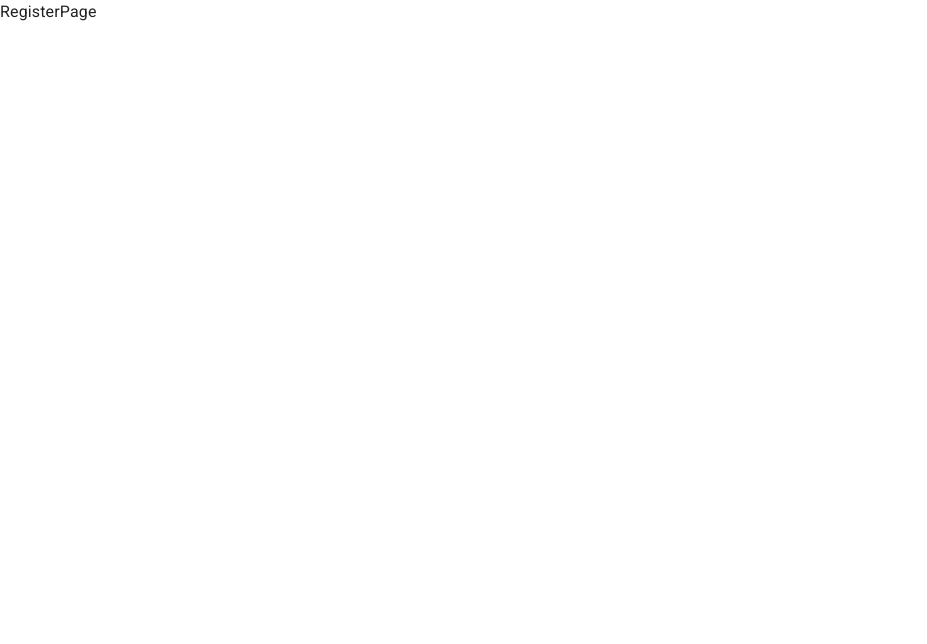
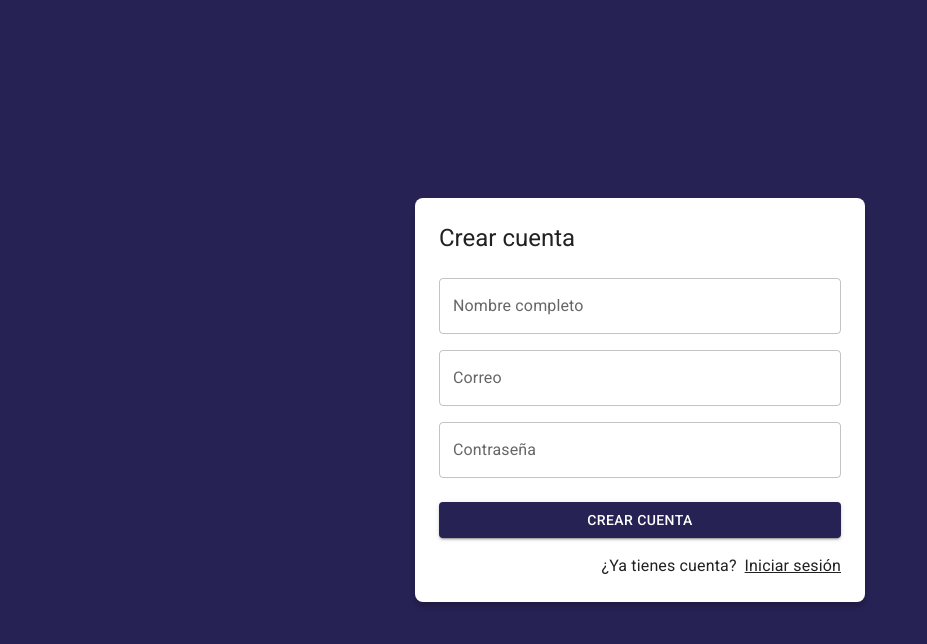
Before and after one commit to alesbe/journal-app, a React (Vite) app: page /auth/register in a window 1280 px wide. Shown: the top 644 px of the page, without its empty margins (0-927 px from the left). Built offline with nearby package versions, Linux system fonts and the light colour scheme.

Commit message:
implemented register page

```diff
--- a/src/auth/pages/RegisterPage.jsx
+++ b/src/auth/pages/RegisterPage.jsx
@@ -1,5 +1,56 @@
+import { Link as RouterLink } from "react-router-dom";
+import { Google } from "@mui/icons-material"
+import { Button, Grid, Link, TextField, Typography } from "@mui/material"
+import { AuthLayout } from "../layout/AuthLayout";
+
 export const RegisterPage = () => {
   return (
-    <div>RegisterPage</div>
+    <AuthLayout title = 'Crear cuenta'>
+      <form>
+          <Grid container>
+          <Grid item xs = { 12 } sx = {{ mt: 2 }}>
+              <TextField
+                label = "Nombre completo"
+                type = "text"
+                placeholder = "Álvaro Esparza"
+                fullWidth
+              />
+            </Grid>
+
+            <Grid item xs = { 12 } sx = {{ mt: 2 }}>
+              <TextField
+                label = "Correo"
+                type = "email"
+                placeholder = "example@email.com"
+                fullWidth
+              />
+            </Grid>
+
+            <Grid item xs = { 12 } sx = {{ mt: 2 }}>
+              <TextField
+                label = "Contraseña"
+                type = "password"
+                placeholder = "Contraseña"
+                fullWidth
+              />
+            </Grid>
+
+            <Grid container spacing={ 2 } sx = {{ mb: 2, mt: 1 }}>
+              <Grid item xs = { 12 }>
+                <Button variant = 'contained' fullWidth>
+                  Crear cuenta
+                </Button>
+              </Grid>
+            </Grid>
+          </Grid>
+
+          <Grid container direction = 'row' justifyContent = 'end'>
+            <Typography sx = {{ mr: 1 }}>¿Ya tienes cuenta?</Typography>
+            <Link component = { RouterLink } color = 'inherit' to = "/auth/login">
+              Iniciar sesión
+            </Link>
+          </Grid>
+        </form>
+    </AuthLayout>
   )
 }
```
